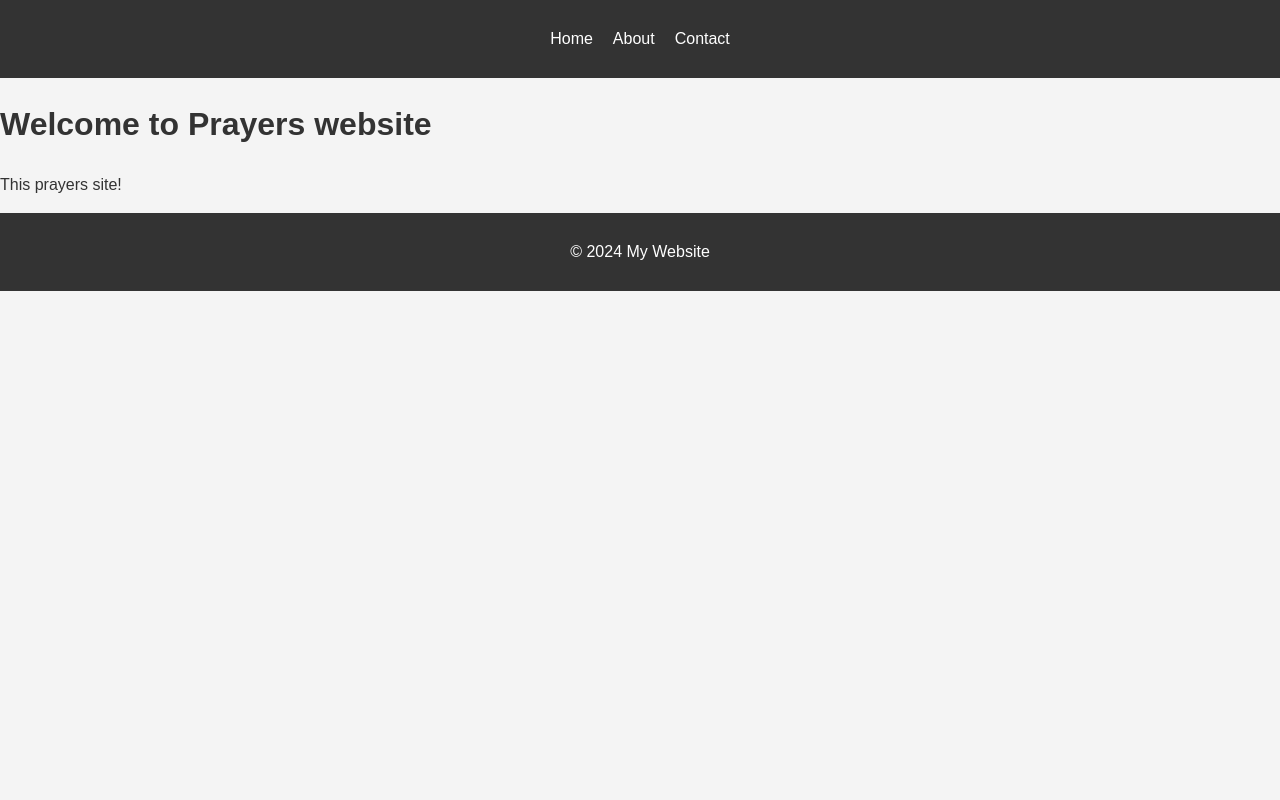
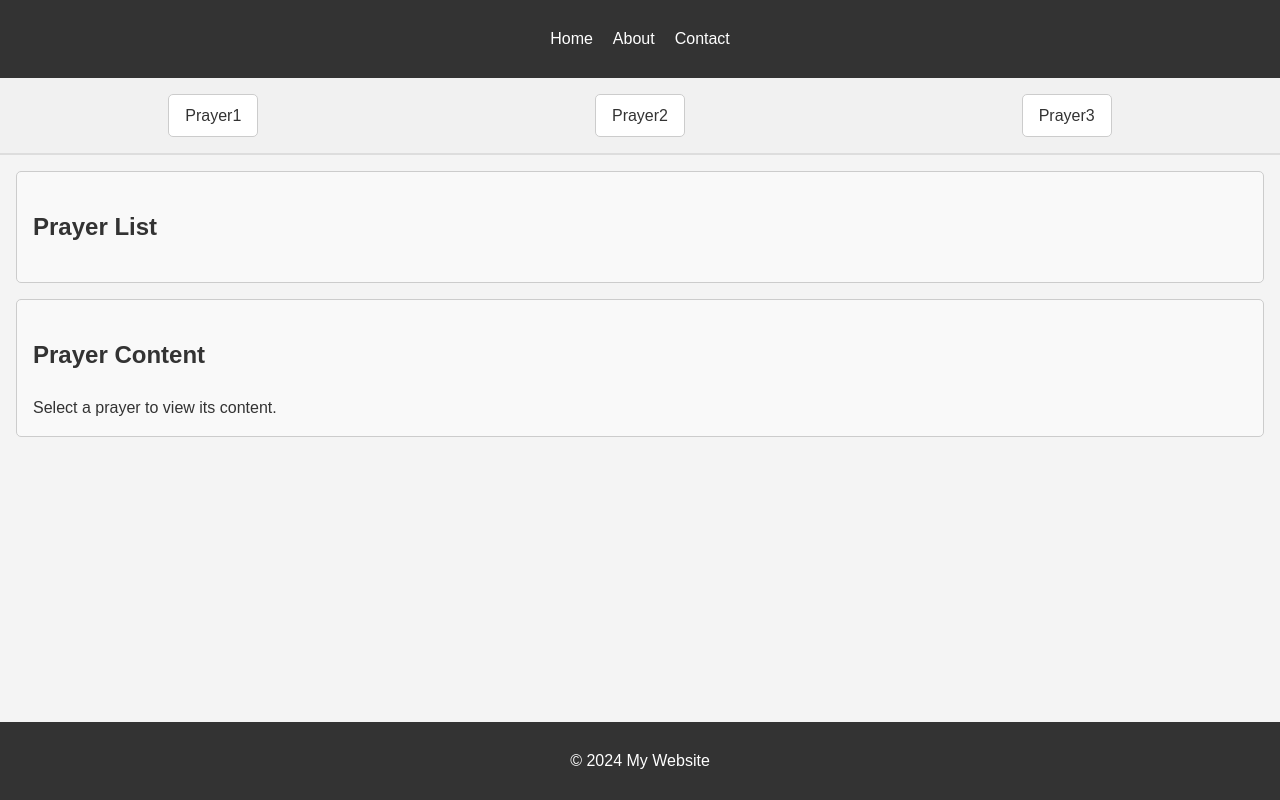
Before and after one commit to vikrantshroti/hindu-prayers, a plain HTML site: page index.html in a window 1280 px wide. Drawn offline with Linux system fonts and the light colour scheme.

Commit message:
added basic design to index file

```diff
--- a/index.html
+++ b/index.html
@@ -16,10 +16,62 @@
             </ul>
         </nav>
     </header>
-    <main>
-        <h1>Welcome to Prayers website</h1>
-        <p>This prayers site!</p>
-    </main>
+    <!-- Headers for different types of prayers -->
+    <nav id="prayerHeaders">
+        <div class="header-item" onclick="loadPrayerList('Prayer1')">Prayer1</div>
+        <div class="header-item" onclick="loadPrayerList('Prayer2')">Prayer2</div>
+        <div class="header-item" onclick="loadPrayerList('Prayer3')">Prayer3</div>
+    </nav>
+
+    <!-- Dynamic sections -->
+    <section id="prayerList">
+        <h2>Prayer List</h2>
+        <ul></ul>
+    </section>
+
+    <section id="prayerContent">
+        <h2>Prayer Content</h2>
+        <p>Select a prayer to view its content.</p>
+    </section>
+
+    <script>
+        // Mock data for prayers
+        const prayers = {
+            Prayer1: [
+                { name: "Morning Prayer", content: "Thank you, Lord, for a new day. Amen." },
+                { name: "Evening Prayer", content: "Thank you, Lord, for a day well spent. Amen." }
+            ],
+            Prayer2: [
+                { name: "Healing Prayer", content: "Lord, grant healing and peace. Amen." },
+                { name: "Forgiveness Prayer", content: "Lord, help me forgive and be forgiven. Amen." }
+            ],
+            Prayer3: [
+                { name: "Gratitude Prayer", content: "Thank you for all the blessings, Lord. Amen." },
+                { name: "Protection Prayer", content: "Lord, keep us safe from harm. Amen." }
+            ]
+        };
+
+        // Function to load prayer list based on header click
+        function loadPrayerList(prayerType) {
+            const prayerList = document.querySelector("#prayerList ul");
+            prayerList.innerHTML = ""; // Clear existing prayers
+
+            if (prayers[prayerType]) {
+                prayers[prayerType].forEach((prayer, index) => {
+                    const li = document.createElement("li");
+                    li.textContent = prayer.name;
+                    li.onclick = () => loadPrayerContent(prayer.content);
+                    prayerList.appendChild(li);
+                });
+            }
+        }
+
+        // Function to load the selected prayer's content
+        function loadPrayerContent(content) {
+            const prayerContent = document.querySelector("#prayerContent p");
+            prayerContent.textContent = content;
+        }
+    </script>
     <footer>
         <p>© 2024 My Website</p>
     </footer>
--- a/style.css
+++ b/style.css
@@ -29,7 +29,53 @@ header a {
   text-decoration: none;
 }
 
+#prayerHeaders {
+  display: flex;
+  justify-content: space-around;
+  background-color: #f1f1f1;
+  padding: 1rem 0;
+  margin: 0;
+  border-bottom: 2px solid #ddd;
+}
+.header-item {
+  cursor: pointer;
+  padding: 0.5rem 1rem;
+  border: 1px solid #ccc;
+  border-radius: 5px;
+  background-color: #fff;
+  transition: background-color 0.3s;
+}
+.header-item:hover {
+  background-color: #e0f7fa;
+}
+#prayerList,
+#prayerContent {
+  margin: 1rem;
+  padding: 1rem;
+  border: 1px solid #ccc;
+  border-radius: 5px;
+  background-color: #f9f9f9;
+}
+#prayerList ul,
+#prayerContent p {
+  margin: 0;
+  padding: 0;
+  list-style-type: none;
+}
+#prayerList li {
+  cursor: pointer;
+  padding: 0.5rem;
+  border-bottom: 1px solid #ddd;
+}
+#prayerList li:hover {
+  background-color: #f1f1f1;
+}
+
 footer {
+  position: fixed;
+  bottom: 0;
+  left: 0;
+  right: 0;
   text-align: center;
   padding: 10px;
   background: #333;
```
Also changed, not shown: 1 other file.
